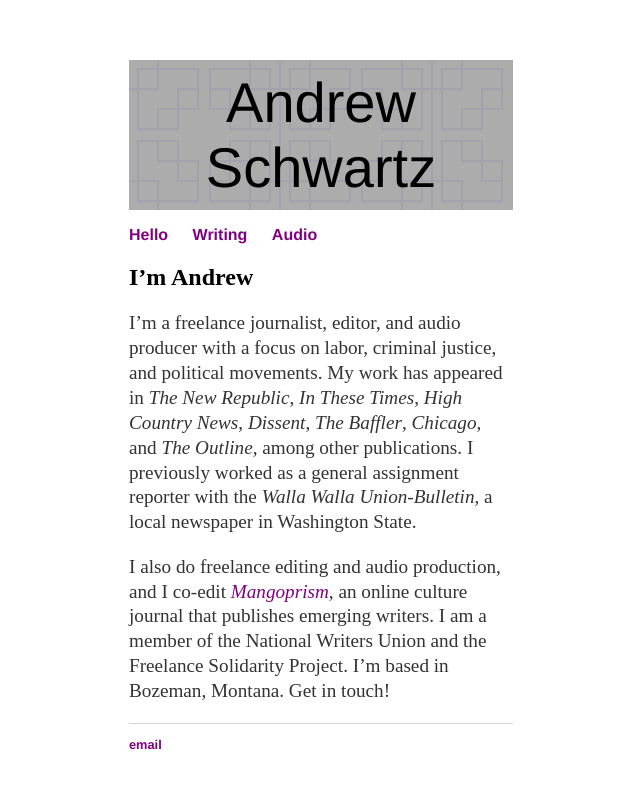
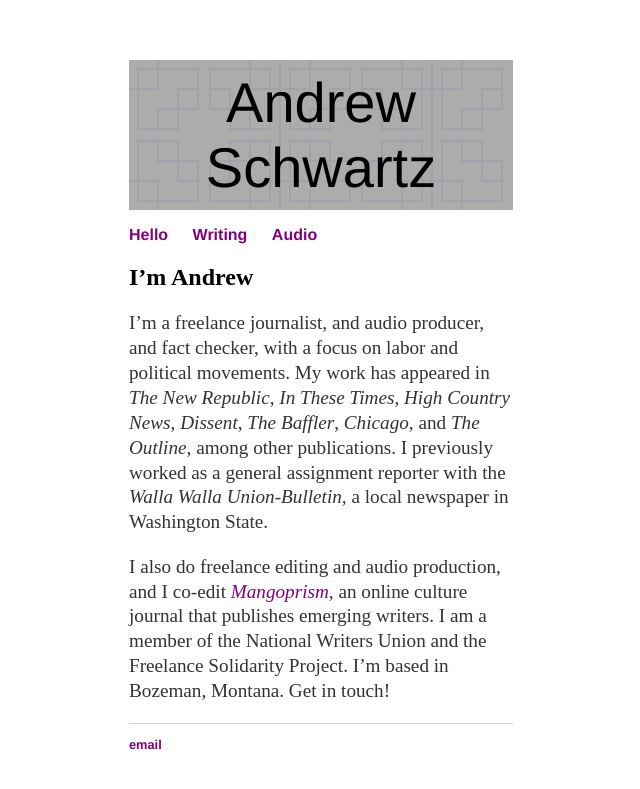
Before and after one commit to aonschwartz/aonschwartz.github.io, a Jekyll site: the page built from index.md, in a window 1280 px wide. Shown: the top 789 px of the page, without its empty margins (319-959 px from the left). Built offline with Jekyll 4.4.1, drawn with Linux system fonts in a browser that asks for light colours.

Commit message:
Update index.md

```diff
--- a/index.md
+++ b/index.md
@@ -6,6 +6,6 @@ title: Andrew Schwartz
 
 ## I'm Andrew
 
-I'm a freelance journalist, editor, and audio producer with a focus on labor, criminal justice, and political movements. My work has appeared in *The New Republic*, *In These Times*, *High Country News*, *Dissent*, *The Baffler*, *Chicago*, and *The Outline*, among other publications. I previously worked as a general assignment reporter with the *Walla Walla Union-Bulletin,* a local newspaper in Washington State.
+I'm a freelance journalist, and audio producer, and fact checker, with a focus on labor and political movements. My work has appeared in *The New Republic*, *In These Times*, *High Country News*, *Dissent*, *The Baffler*, *Chicago*, and *The Outline*, among other publications. I previously worked as a general assignment reporter with the *Walla Walla Union-Bulletin,* a local newspaper in Washington State.
 
 I also do freelance editing and audio production, and I co-edit *[Mangoprism](https://mangoprism.com/)*, an online culture journal that publishes emerging writers. I am a member of the National Writers Union and the Freelance Solidarity Project. I'm based in Bozeman, Montana. Get in touch!
```
